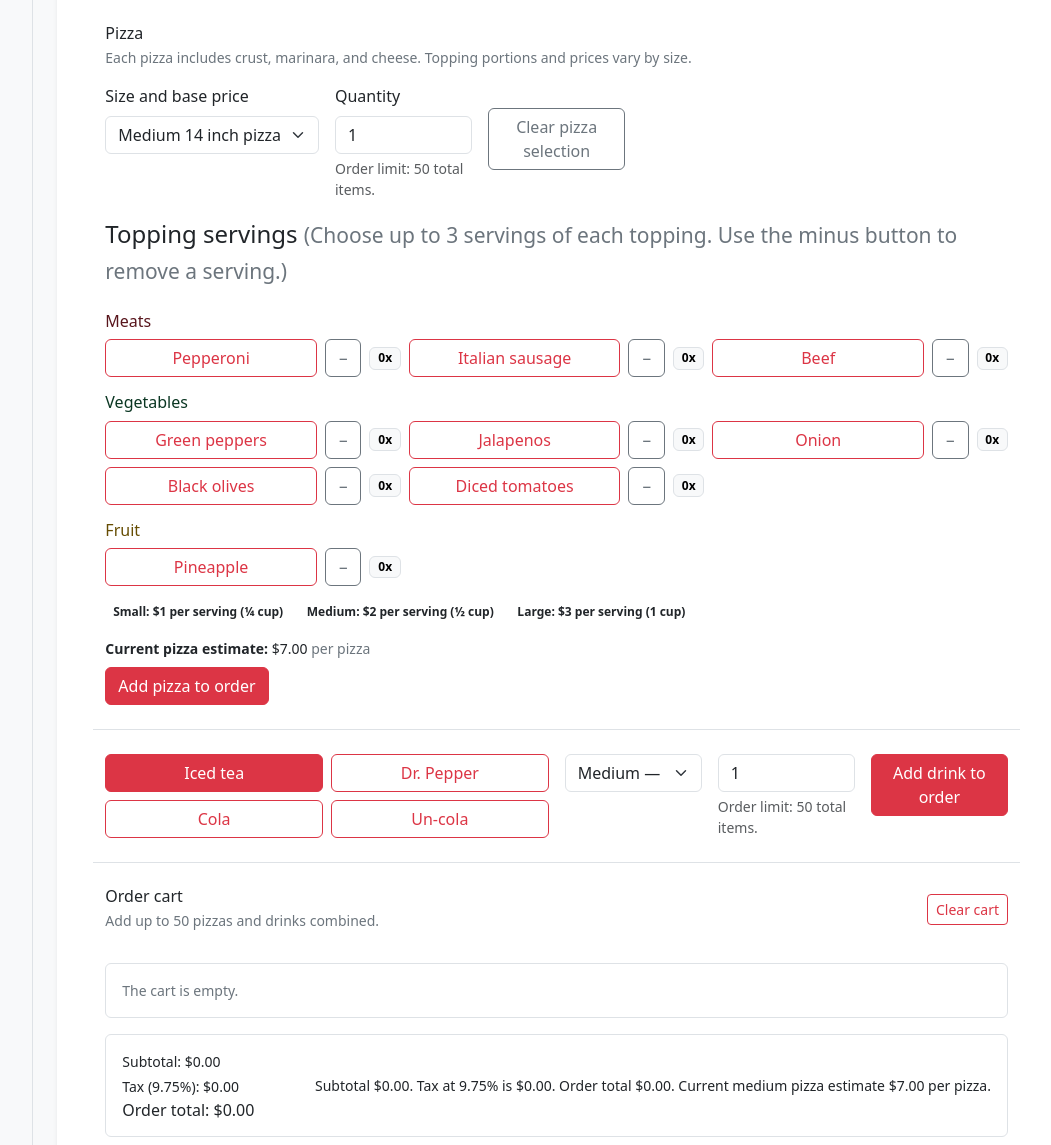
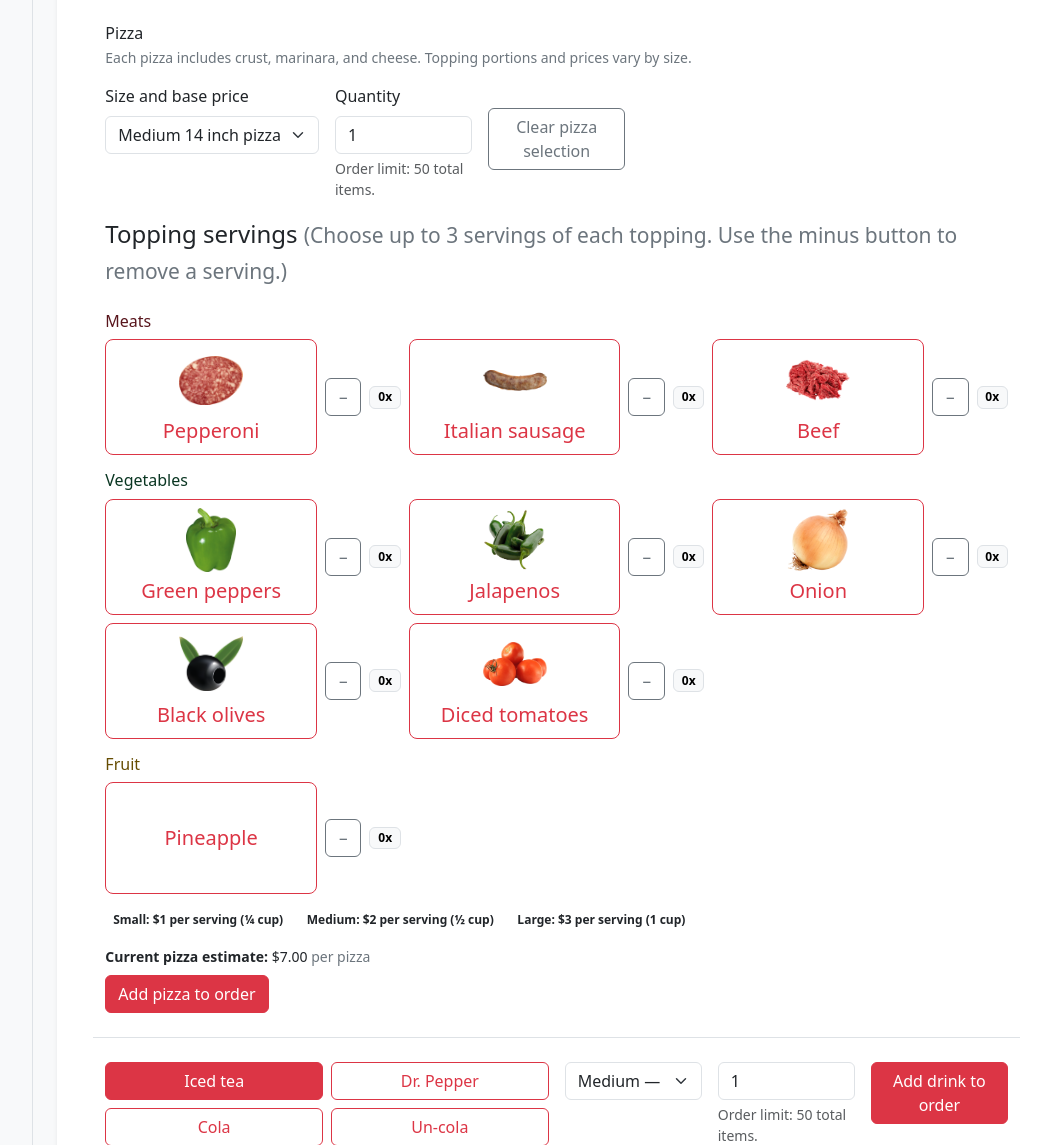
Before and after one commit to PeneguyG/luigi-pizzeria-mini-capstone, a Flask app: template templates/employee-dashboard.html in a window 1280 px wide. Shown: the part 890-2035 px from the top of the page, without its empty margins (188-1239 px from the left). Run offline with Flask 3, Linux system fonts and the light colour scheme; the template is opened without the code that fills it: most values are stand-ins (such as "Sample title", 1, 10 or a date in 2020).

Commit message:
Updated employee point of sales
testing the addition of the images. All images are sourced from FreePNGIMG

```diff
--- a/static/css/employee-dashboard.css
+++ b/static/css/employee-dashboard.css
@@ -1,2 +1,4 @@
 :focus-visible { outline: 3px solid #603b3b !important; outline-offset: 3px; }
     [hidden] { display: none !important; }
+.topping-increment { min-height: 7rem; }
+.topping-image { width: 4rem; height: 4rem; object-fit: contain; }
--- a/templates/employee-dashboard.html
+++ b/templates/employee-dashboard.html
@@ -8,6 +8,7 @@
   <title>Employee Dashboard | Pizzeria</title>
   <!-- Bootstrap 5 provides the layout, spacing, typography, and component styles. -->
   <link href="https://cdn.jsdelivr.net/npm/bootstrap@5.3.3/dist/css/bootstrap.min.css" rel="stylesheet" integrity="sha384-QWTKZyjpPEjISv5WaRU9OFeRpok6YctnYmDr5pNlyT2bRjXh0JMhjY6hW+ALEwIH" crossorigin="anonymous">
+  <link rel="stylesheet" href="{{ url_for('static', filename='css/employee-dashboard.css') }}">
 </head>
 <body class="min-vh-100 bg-body-tertiary text-body" data-staff-id="{{ staff.staff_id }}" data-staff-name="{{ staff.full_name }}" data-staff-role="{{ staff.staff_role }}">
   <a class="visually-hidden-focusable position-absolute top-0 start-0 m-2 p-2 bg-white text-dark rounded" href="#main-content">Skip to main content</a>
@@ -131,25 +132,25 @@
                         <div class="col-12">
                           <h4 class="h6 text-danger-emphasis">Meats</h4>
                           <div class="row row-cols-1 row-cols-sm-2 row-cols-lg-3 g-2">
-                            <div class="col"><div class="d-flex align-items-center gap-2"><button class="btn btn-outline-danger flex-grow-1 topping-increment" id="topping-pepperoni" type="button" data-topping="Pepperoni" aria-label="Add one serving of Pepperoni" aria-controls="topping-pepperoni-count">Pepperoni</button><button class="btn btn-outline-secondary topping-decrement" type="button" data-topping="Pepperoni" aria-label="Remove one serving of Pepperoni" aria-disabled="true">−</button><span id="topping-pepperoni-count" class="badge text-bg-light border topping-count" role="status" aria-live="polite" aria-atomic="true"><span aria-hidden="true">0x</span><span class="visually-hidden">0 servings</span></span></div></div>
-                            <div class="col"><div class="d-flex align-items-center gap-2"><button class="btn btn-outline-danger flex-grow-1 topping-increment" id="topping-sausage" type="button" data-topping="Italian sausage" aria-label="Add one serving of Italian sausage" aria-controls="topping-sausage-count">Italian sausage</button><button class="btn btn-outline-secondary topping-decrement" type="button" data-topping="Italian sausage" aria-label="Remove one serving of Italian sausage" aria-disabled="true">−</button><span id="topping-sausage-count" class="badge text-bg-light border topping-count" role="status" aria-live="polite" aria-atomic="true"><span aria-hidden="true">0x</span><span class="visually-hidden">0 servings</span></span></div></div>
-                            <div class="col"><div class="d-flex align-items-center gap-2"><button class="btn btn-outline-danger flex-grow-1 topping-increment" id="topping-beef" type="button" data-topping="Beef" aria-label="Add one serving of Beef" aria-controls="topping-beef-count">Beef</button><button class="btn btn-outline-secondary topping-decrement" type="button" data-topping="Beef" aria-label="Remove one serving of Beef" aria-disabled="true">−</button><span id="topping-beef-count" class="badge text-bg-light border topping-count" role="status" aria-live="polite" aria-atomic="true"><span aria-hidden="true">0x</span><span class="visually-hidden">0 servings</span></span></div></div>
+                            <div class="col"><div class="d-flex align-items-center gap-2"><button class="btn btn-lg btn-outline-danger flex-grow-1 topping-increment d-flex flex-column justify-content-center align-items-center gap-1" id="topping-pepperoni" type="button" data-topping="Pepperoni" aria-label="Add one serving of Pepperoni" aria-controls="topping-pepperoni-count"><img class="topping-image" src="{{ url_for('static', filename='images/pepperoni.png') }}" alt="" aria-hidden="true"><span>Pepperoni</span></button><button class="btn btn-outline-secondary topping-decrement" type="button" data-topping="Pepperoni" aria-label="Remove one serving of Pepperoni" aria-disabled="true">−</button><span id="topping-pepperoni-count" class="badge text-bg-light border topping-count" role="status" aria-live="polite" aria-atomic="true"><span aria-hidden="true">0x</span><span class="visually-hidden">0 servings</span></span></div></div>
+                            <div class="col"><div class="d-flex align-items-center gap-2"><button class="btn btn-lg btn-outline-danger flex-grow-1 topping-increment d-flex flex-column justify-content-center align-items-center gap-1" id="topping-sausage" type="button" data-topping="Italian sausage" aria-label="Add one serving of Italian sausage" aria-controls="topping-sausage-count"><img class="topping-image" src="{{ url_for('static', filename='images/33041-9-cooked-sausage-transparent.png') }}" alt="" aria-hidden="true"><span>Italian sausage</span></button><button class="btn btn-outline-secondary topping-decrement" type="button" data-topping="Italian sausage" aria-label="Remove one serving of Italian sausage" aria-disabled="true">−</button><span id="topping-sausage-count" class="badge text-bg-light border topping-count" role="status" aria-live="polite" aria-atomic="true"><span aria-hidden="true">0x</span><span class="visually-hidden">0 servings</span></span></div></div>
+                            <div class="col"><div class="d-flex align-items-center gap-2"><button class="btn btn-lg btn-outline-danger flex-grow-1 topping-increment d-flex flex-column justify-content-center align-items-center gap-1" id="topping-beef" type="button" data-topping="Beef" aria-label="Add one serving of Beef" aria-controls="topping-beef-count"><img class="topping-image" src="{{ url_for('static', filename='images/77384-beef-meat.png') }}" alt="" aria-hidden="true"><span>Beef</span></button><button class="btn btn-outline-secondary topping-decrement" type="button" data-topping="Beef" aria-label="Remove one serving of Beef" aria-disabled="true">−</button><span id="topping-beef-count" class="badge text-bg-light border topping-count" role="status" aria-live="polite" aria-atomic="true"><span aria-hidden="true">0x</span><span class="visually-hidden">0 servings</span></span></div></div>
                           </div>
                         </div>
                         <div class="col-12">
                           <h4 class="h6 text-success-emphasis">Vegetables</h4>
                           <div class="row row-cols-1 row-cols-sm-2 row-cols-lg-3 g-2">
-                            <div class="col"><div class="d-flex align-items-center gap-2"><button class="btn btn-outline-danger flex-grow-1 topping-increment" id="topping-green-peppers" type="button" data-topping="Green peppers" aria-label="Add one serving of Green peppers" aria-controls="topping-green-peppers-count">Green peppers</button><button class="btn btn-outline-secondary topping-decrement" type="button" data-topping="Green peppers" aria-label="Remove one serving of Green peppers" aria-disabled="true">−</button><span id="topping-green-peppers-count" class="badge text-bg-light border topping-count" role="status" aria-live="polite" aria-atomic="true"><span aria-hidden="true">0x</span><span class="visually-hidden">0 servings</span></span></div></div>
-                            <div class="col"><div class="d-flex align-items-center gap-2"><button class="btn btn-outline-danger flex-grow-1 topping-increment" id="topping-jalapenos" type="button" data-topping="Jalapenos" aria-label="Add one serving of Jalapenos" aria-controls="topping-jalapenos-count">Jalapenos</button><button class="btn btn-outline-secondary topping-decrement" type="button" data-topping="Jalapenos" aria-label="Remove one serving of Jalapenos" aria-disabled="true">−</button><span id="topping-jalapenos-count" class="badge text-bg-light border topping-count" role="status" aria-live="polite" aria-atomic="true"><span aria-hidden="true">0x</span><span class="visually-hidden">0 servings</span></span></div></div>
-                            <div class="col"><div class="d-flex align-items-center gap-2"><button class="btn btn-outline-danger flex-grow-1 topping-increment" id="topping-onion" type="button" data-topping="Onion" aria-label="Add one serving of Onion" aria-controls="topping-onion-count">Onion</button><button class="btn btn-outline-secondary topping-decrement" type="button" data-topping="Onion" aria-label="Remove one serving of Onion" aria-disabled="true">−</button><span id="topping-onion-count" class="badge text-bg-light border topping-count" role="status" aria-live="polite" aria-atomic="true"><span aria-hidden="true">0x</span><span class="visually-hidden">0 servings</span></span></div></div>
-                            <div class="col"><div class="d-flex align-items-center gap-2"><button class="btn btn-outline-danger flex-grow-1 topping-increment" id="topping-black-olives" type="button" data-topping="Black olives" aria-label="Add one serving of Black olives" aria-controls="topping-black-olives-count">Black olives</button><button class="btn btn-outline-secondary topping-decrement" type="button" data-topping="Black olives" aria-label="Remove one serving of Black olives" aria-disabled="true">−</button><span id="topping-black-olives-count" class="badge text-bg-light border topping-count" role="status" aria-live="polite" aria-atomic="true"><span aria-hidden="true">0x</span><span class="visually-hidden">0 servings</span></span></div></div>
-                            <div class="col"><div class="d-flex align-items-center gap-2"><button class="btn btn-outline-danger flex-grow-1 topping-increment" id="topping-tomatoes" type="button" data-topping="Diced tomatoes" aria-label="Add one serving of Diced tomatoes" aria-controls="topping-tomatoes-count">Diced tomatoes</button><button class="btn btn-outline-secondary topping-decrement" type="button" data-topping="Diced tomatoes" aria-label="Remove one serving of Diced tomatoes" aria-disabled="true">−</button><span id="topping-tomatoes-count" class="badge text-bg-light border topping-count" role="status" aria-live="polite" aria-atomic="true"><span aria-hidden="true">0x</span><span class="visually-hidden">0 servings</span></span></div></div>
+                            <div class="col"><div class="d-flex align-items-center gap-2"><button class="btn btn-lg btn-outline-danger flex-grow-1 topping-increment d-flex flex-column justify-content-center align-items-center gap-1" id="topping-green-peppers" type="button" data-topping="Green peppers" aria-label="Add one serving of Green peppers" aria-controls="topping-green-peppers-count"><img class="topping-image" src="{{ url_for('static', filename='images/135727-capsicum-pepper-green-bell-free-hq-image.png') }}" alt="" aria-hidden="true"><span>Green peppers</span></button><button class="btn btn-outline-secondary topping-decrement" type="button" data-topping="Green peppers" aria-label="Remove one serving of Green peppers" aria-disabled="true">−</button><span id="topping-green-peppers-count" class="badge text-bg-light border topping-count" role="status" aria-live="polite" aria-atomic="true"><span aria-hidden="true">0x</span><span class="visually-hidden">0 servings</span></span></div></div>
+                            <div class="col"><div class="d-flex align-items-center gap-2"><button class="btn btn-lg btn-outline-danger flex-grow-1 topping-increment d-flex flex-column justify-content-center align-items-center gap-1" id="topping-jalapenos" type="button" data-topping="Jalapenos" aria-label="Add one serving of Jalapenos" aria-controls="topping-jalapenos-count"><img class="topping-image" src="{{ url_for('static', filename='images/jalapeno.png') }}" alt="" aria-hidden="true"><span>Jalapenos</span></button><button class="btn btn-outline-secondary topping-decrement" type="button" data-topping="Jalapenos" aria-label="Remove one serving of Jalapenos" aria-disabled="true">−</button><span id="topping-jalapenos-count" class="badge text-bg-light border topping-count" role="status" aria-live="polite" aria-atomic="true"><span aria-hidden="true">0x</span><span class="visually-hidden">0 servings</span></span></div></div>
+                            <div class="col"><div class="d-flex align-items-center gap-2"><button class="btn btn-lg btn-outline-danger flex-grow-1 topping-increment d-flex flex-column justify-content-center align-items-center gap-1" id="topping-onion" type="button" data-topping="Onion" aria-label="Add one serving of Onion" aria-controls="topping-onion-count"><img class="topping-image" src="{{ url_for('static', filename='images/164056-onion-free-transparent-image-hd.png') }}" alt="" aria-hidden="true"><span>Onion</span></button><button class="btn btn-outline-secondary topping-decrement" type="button" data-topping="Onion" aria-label="Remove one serving of Onion" aria-disabled="true">−</button><span id="topping-onion-count" class="badge text-bg-light border topping-count" role="status" aria-live="polite" aria-atomic="true"><span aria-hidden="true">0x</span><span class="visually-hidden">0 servings</span></span></div></div>
+                            <div class="col"><div class="d-flex align-items-center gap-2"><button class="btn btn-lg btn-outline-danger flex-grow-1 topping-increment d-flex flex-column justify-content-center align-items-center gap-1" id="topping-black-olives" type="button" data-topping="Black olives" aria-label="Add one serving of Black olives" aria-controls="topping-black-olives-count"><img class="topping-image" src="{{ url_for('static', filename='images/olive.png') }}" alt="" aria-hidden="true"><span>Black olives</span></button><button class="btn btn-outline-secondary topping-decrement" type="button" data-topping="Black olives" aria-label="Remove one serving of Black olives" aria-disabled="true">−</button><span id="topping-black-olives-count" class="badge text-bg-light border topping-count" role="status" aria-live="polite" aria-atomic="true"><span aria-hidden="true">0x</span><span class="visually-hidden">0 servings</span></span></div></div>
+                            <div class="col"><div class="d-flex align-items-center gap-2"><button class="btn btn-lg btn-outline-danger flex-grow-1 topping-increment d-flex flex-column justify-content-center align-items-center gap-1" id="topping-tomatoes" type="button" data-topping="Diced tomatoes" aria-label="Add one serving of Diced tomatoes" aria-controls="topping-tomatoes-count"><img class="topping-image" src="{{ url_for('static', filename='images/tomato.png') }}" alt="" aria-hidden="true"><span>Diced tomatoes</span></button><button class="btn btn-outline-secondary topping-decrement" type="button" data-topping="Diced tomatoes" aria-label="Remove one serving of Diced tomatoes" aria-disabled="true">−</button><span id="topping-tomatoes-count" class="badge text-bg-light border topping-count" role="status" aria-live="polite" aria-atomic="true"><span aria-hidden="true">0x</span><span class="visually-hidden">0 servings</span></span></div></div>
                           </div>
                         </div>
                         <div class="col-12">
                           <h4 class="h6 text-warning-emphasis">Fruit</h4>
                           <div class="row row-cols-1 row-cols-sm-2 row-cols-lg-3 g-2">
-                            <div class="col"><div class="d-flex align-items-center gap-2"><button class="btn btn-outline-danger flex-grow-1 topping-increment" id="topping-pineapple" type="button" data-topping="Pineapple" aria-label="Add one serving of Pineapple" aria-controls="topping-pineapple-count">Pineapple</button><button class="btn btn-outline-secondary topping-decrement" type="button" data-topping="Pineapple" aria-label="Remove one serving of Pineapple" aria-disabled="true">−</button><span id="topping-pineapple-count" class="badge text-bg-light border topping-count" role="status" aria-live="polite" aria-atomic="true"><span aria-hidden="true">0x</span><span class="visually-hidden">0 servings</span></span></div></div>
+                            <div class="col"><div class="d-flex align-items-center gap-2"><button class="btn btn-lg btn-outline-danger flex-grow-1 topping-increment" id="topping-pineapple" type="button" data-topping="Pineapple" aria-label="Add one serving of Pineapple" aria-controls="topping-pineapple-count">Pineapple</button><button class="btn btn-outline-secondary topping-decrement" type="button" data-topping="Pineapple" aria-label="Remove one serving of Pineapple" aria-disabled="true">−</button><span id="topping-pineapple-count" class="badge text-bg-light border topping-count" role="status" aria-live="polite" aria-atomic="true"><span aria-hidden="true">0x</span><span class="visually-hidden">0 servings</span></span></div></div>
                           </div>
                         </div>
                       </div>
```
